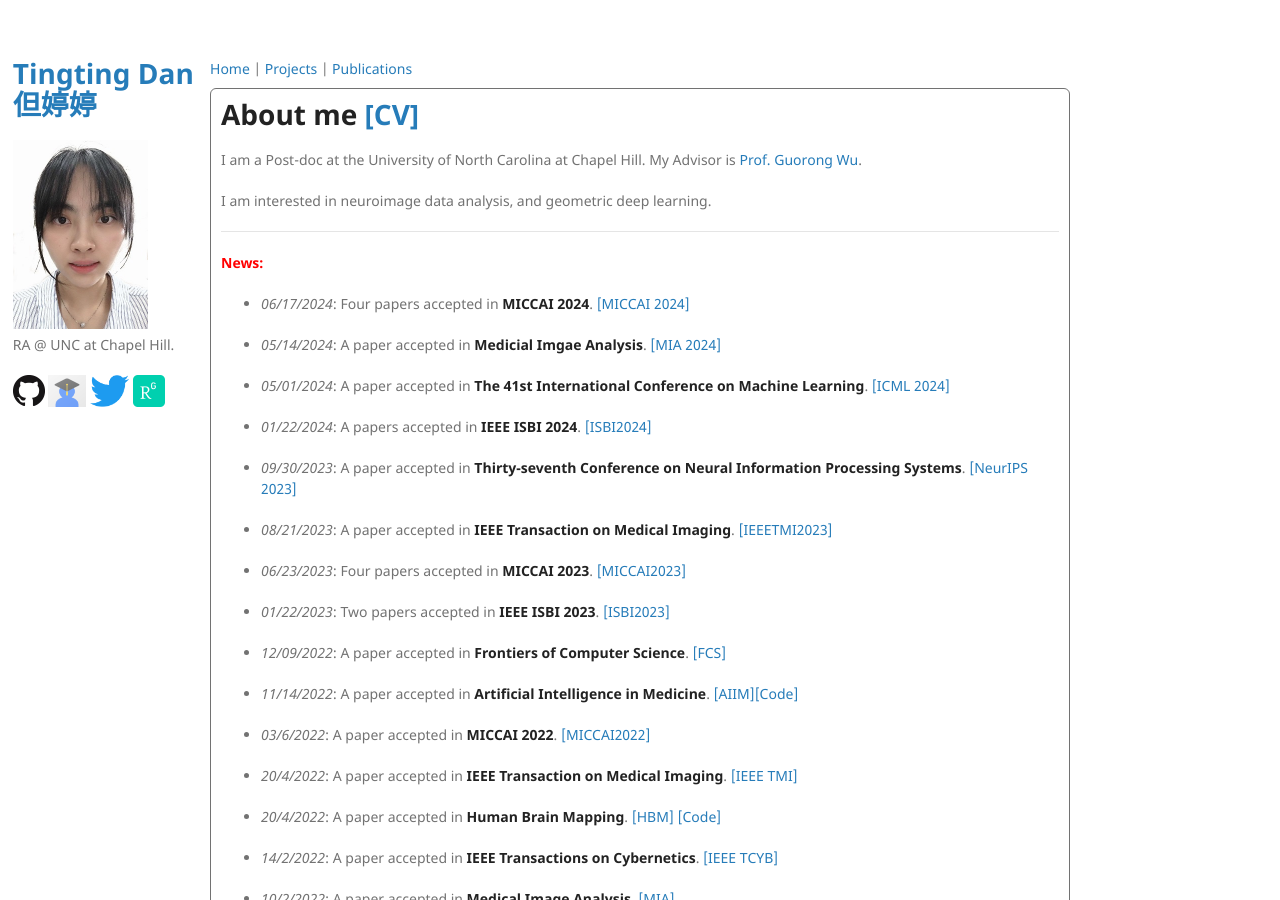
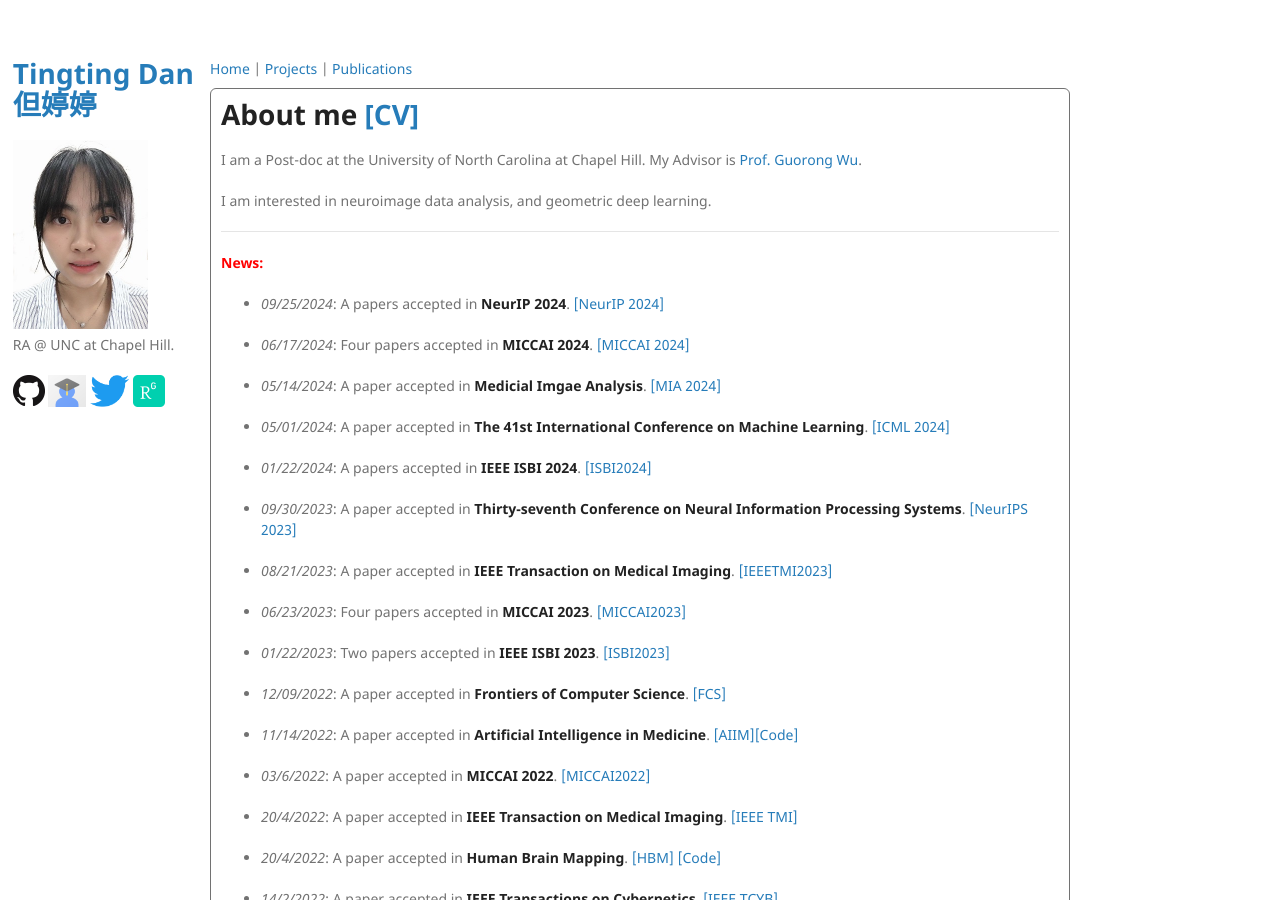
Before and after one commit to Dandy5721/dandy.github.io, a Jekyll site: the page built from index.md, in a window 1280 px wide and 900 px high. Built offline with Jekyll 4.4.1, drawn with Linux system fonts in a browser that asks for light colours; our own code applies the rules of GitHub Pages for plain Markdown files.

Commit message:
Update index.md

```diff
--- a/index.md
+++ b/index.md
@@ -12,6 +12,7 @@ I am interested in neuroimage data analysis, and geometric deep learning.
 
 **<font color=red>News:</font>**
 
+- _09/25/2024_: A papers accepted in **NeurIP 2024**. [[NeurIP 2024]](https://www.researchgate.net/publication/384365261_NeuroPath_A_Neural_Pathway_Transformer_for_Joining_the_Dots_of_Human_Connectomes)
 
 - _06/17/2024_: Four papers accepted in **MICCAI 2024**. [[MICCAI 2024]](https://www.sciencedirect.com/science/article/abs/pii/S136184152400135X)
 
```
